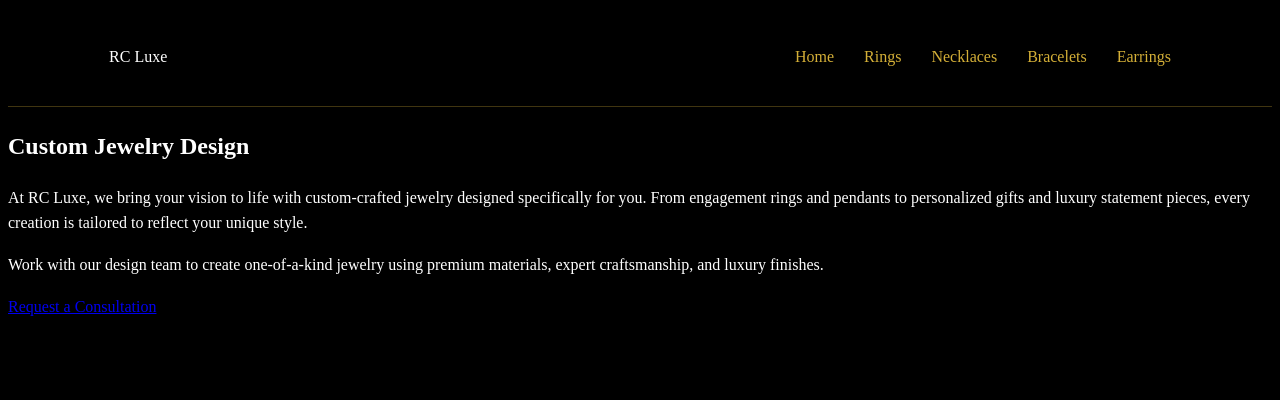
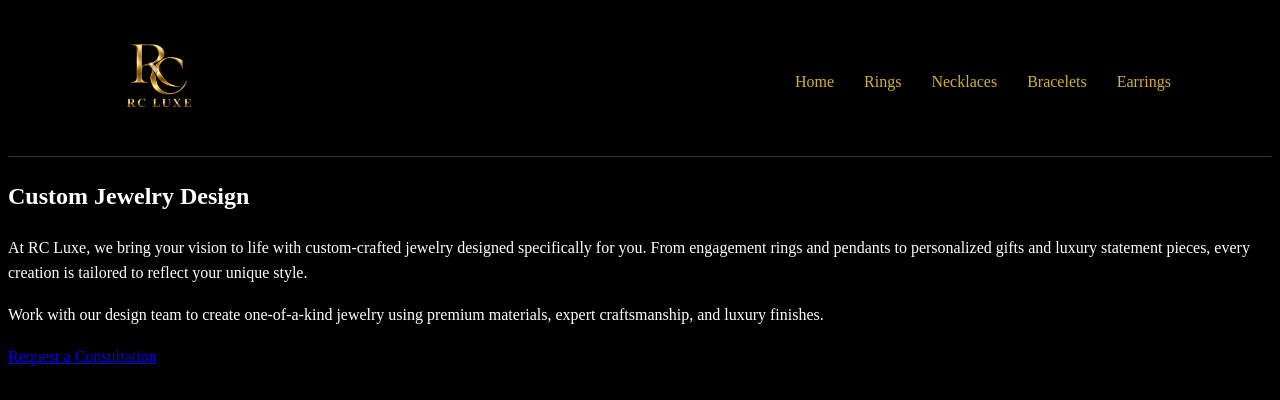
Before and after one commit to Rcasias90/rc-luxe, a plain HTML site: page custom.html in a window 1280 px wide. Drawn offline with Linux system fonts and the light colour scheme.

Commit message:
Replace logo text with image link

```diff
--- a/custom.html
+++ b/custom.html
@@ -10,7 +10,9 @@
 
 <header>
     <nav>
-        <div class="logo">RC Luxe</div>
+        <a href="index.html">
+    <img src="rc-luxe.png" alt="RC Luxe Logo" class="logo">
+</a>
         <ul class="nav-links">
             <li><a href="index.html">Home</a></li>
             <li><a href="rings.html">Rings</a></li>
```
